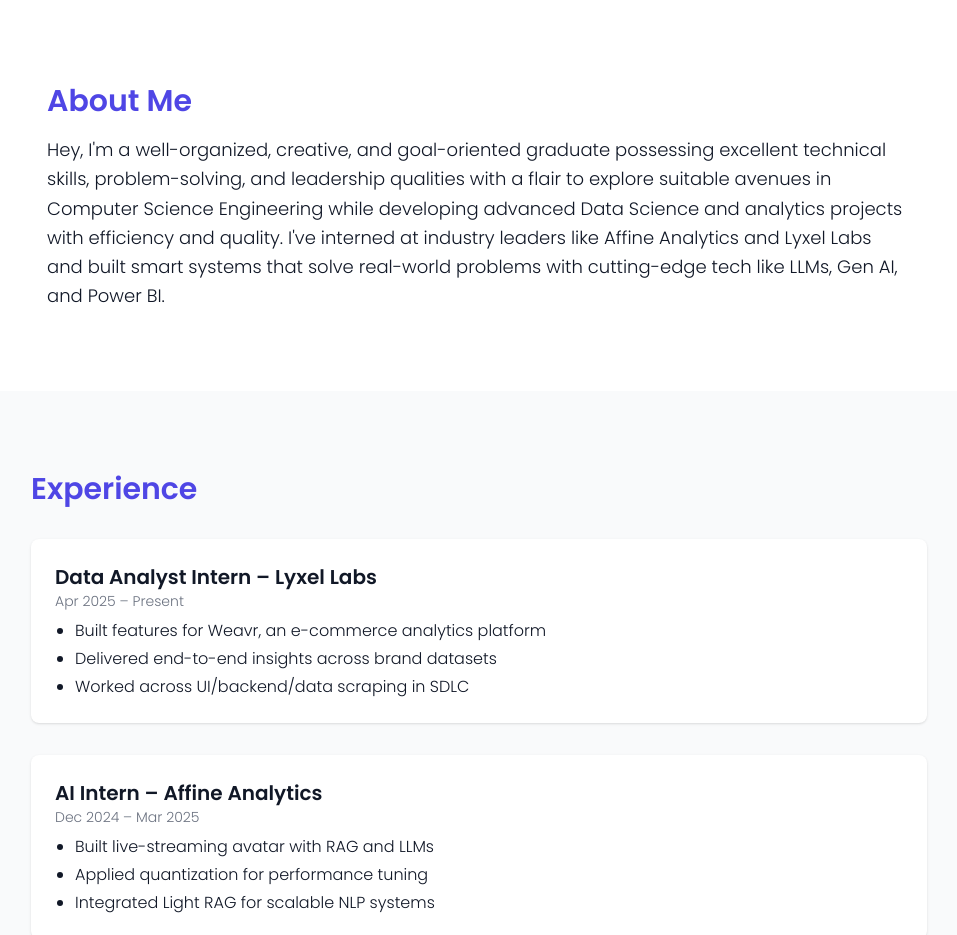
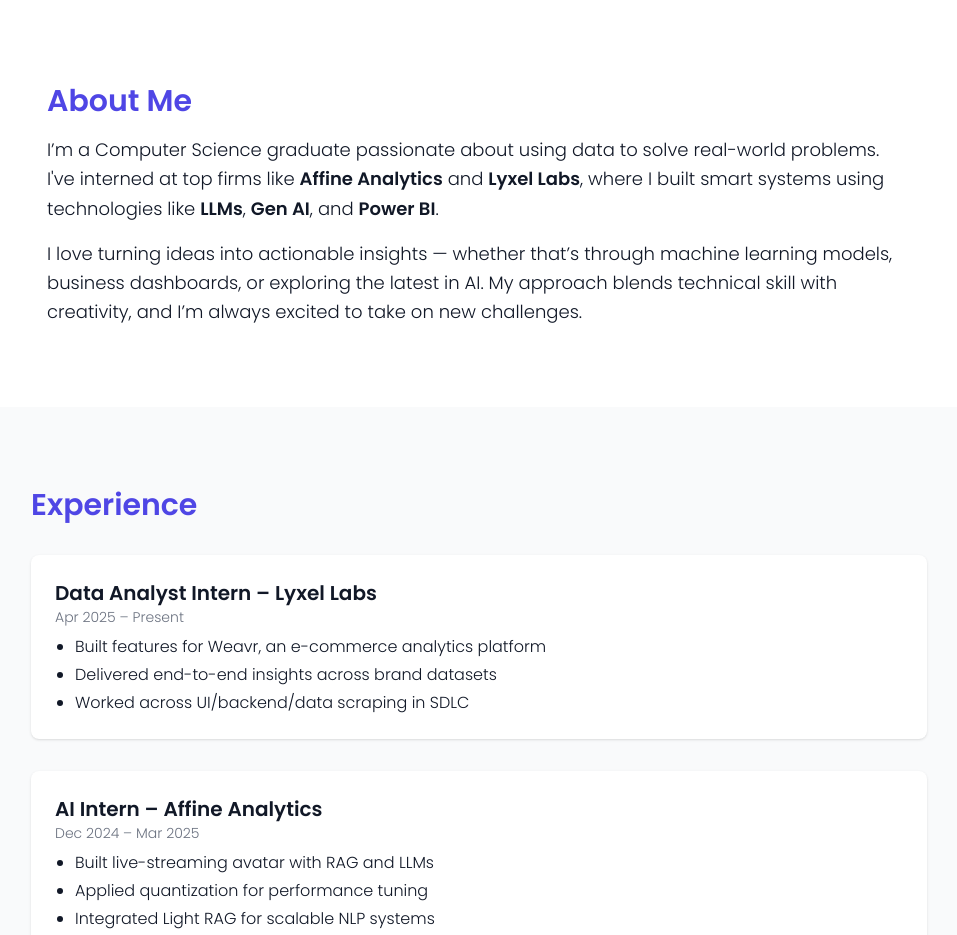
Before and after one commit to Lucifer12001/Abhishek-Dureja-Portfolio, a plain HTML site: page index.html in a window 1280 px wide. Shown: the part 797-1732 px from the top of the page, without its empty margins (161-1118 px from the left). Drawn offline with nearby package versions, Linux system fonts and the light colour scheme.

Commit message:
Update index.html

```diff
--- a/index.html
+++ b/index.html
@@ -46,9 +46,17 @@
 
   <!-- About Section -->
   <section id="about" class="max-w-4xl mx-auto px-4 py-20" data-aos="fade-up">
-    <h2 class="text-3xl font-bold text-indigo-600 mb-4">About Me</h2>
-    <p class="text-lg leading-relaxed">Hey, I'm a well-organized, creative, and goal-oriented graduate possessing excellent technical skills, problem-solving, and leadership qualities with a flair to explore suitable avenues in Computer Science Engineering while developing advanced Data Science and analytics projects with efficiency and quality. I've interned at industry leaders like Affine Analytics and Lyxel Labs and built smart systems that solve real-world problems with cutting-edge tech like LLMs, Gen AI, and Power BI.</p>
-  </section>
+  <h2 class="text-3xl font-bold text-indigo-600 mb-4">About Me</h2>
+  <p class="text-lg leading-relaxed">
+    I’m a Computer Science graduate passionate about using data to solve real-world problems.
+    I've interned at top firms like <strong>Affine Analytics</strong> and <strong>Lyxel Labs</strong>,
+    where I built smart systems using technologies like <strong>LLMs</strong>, <strong>Gen AI</strong>, and <strong>Power BI</strong>.
+  </p>
+  <p class="text-lg leading-relaxed mt-4">
+    I love turning ideas into actionable insights — whether that’s through machine learning models, business dashboards,
+    or exploring the latest in AI. My approach blends technical skill with creativity, and I’m always excited to take on new challenges.
+  </p>
+</section>
 
   <!-- Experience Section -->
   <section id="experience" class="bg-gray-50 dark:bg-gray-800 py-20 px-4" data-aos="fade-up">
```
